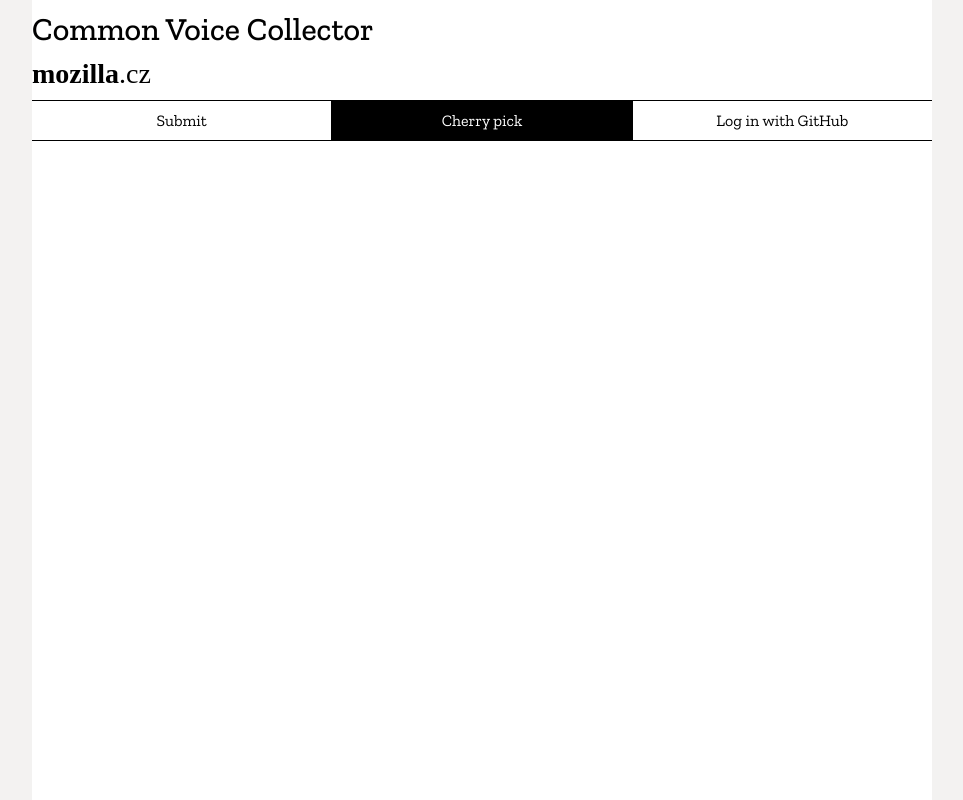
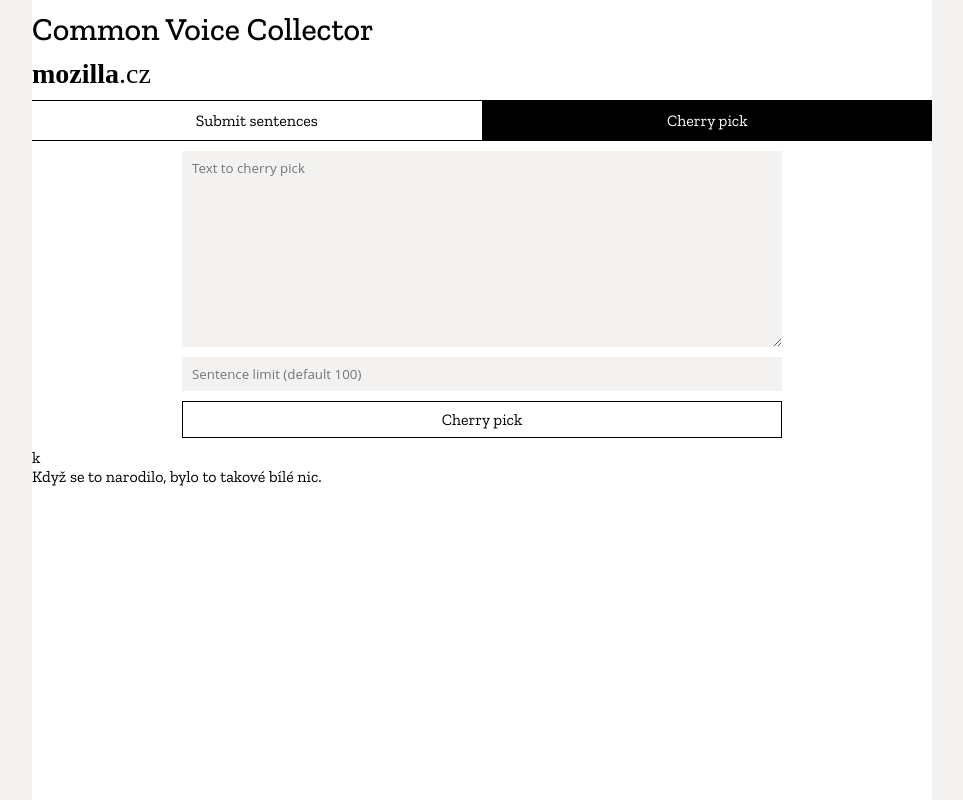
Before and after one commit to MekliCZ/voice-collector, a React app: page /cherrypick in a window 1280 px wide. Shown: the whole page, without its empty margins (158-1121 px from the left). Built offline with nearby package versions, Linux system fonts and the light colour scheme; a web font is replaced by a local one.

Commit message:
Cherrypick page & filter

```diff
--- a/package.json
+++ b/package.json
@@ -43,7 +43,8 @@
     "webpack": "3.8.1",
     "webpack-dev-server": "2.9.4",
     "webpack-manifest-plugin": "1.3.2",
-    "whatwg-fetch": "2.0.3"
+    "whatwg-fetch": "2.0.3",
+    "xregexp": "^4.1.1"
   },
   "scripts": {
     "start": "node scripts/start.js",
--- a/src/App.js
+++ b/src/App.js
@@ -2,6 +2,7 @@
 import './App.css';
 import Navigation from './components/Navigation';
 import Submit from './pages/Submit';
+import CherryPick from './pages/CherryPick';
 import {Route} from 'react-router';
 
 class App extends Component {
@@ -12,6 +13,7 @@
                 <div className="logo">mozilla<span className="logo-suffix">.cz</span></div>
                 <Navigation/>
                 <Route path="/submit" component={Submit}/>
+                <Route path="/cherrypick" component={CherryPick}/>
             </div>
         );
     }
--- a/src/components/Navigation.js
+++ b/src/components/Navigation.js
@@ -6,9 +6,8 @@
     render() {
         return(
             <nav>
-                <NavLink activeClassName="active" to="/submit">Submit</NavLink>
+                <NavLink activeClassName="active" to="/submit">Submit sentences</NavLink>
                 <NavLink activeClassName="active" to="/cherrypick">Cherry pick</NavLink>
-                <NavLink activeClassName="active" className="link-login" to="/login">Log in with GitHub</NavLink>
             </nav>
         );
     }
--- /dev/null
+++ b/src/pages/CherryPick.js
@@ -0,0 +1,56 @@
+import React, {Component} from 'react';
+import XRegExp from 'xregexp';
+
+export default class CherryPick extends Component {
+    constructor(props) {
+        super(props);
+
+        this.state = {
+            text: '',
+            limit: 100,
+        };
+
+        this.handleSubmit = this.handleSubmit.bind(this);
+    }
+
+    handleSubmit(event) {
+        event.preventDefault();
+        this.processText();
+    }
+
+    processText() {
+        let sentenceRegex = new RegExp(/[^\s][^.!?]+[.!?]+/g);
+        let charRegex = new RegExp(/[\"\(\)…\d]/g);
+        let sentences = this.state.text.match(sentenceRegex);
+        let shortSentences = [];
+        sentences.forEach((item) => {
+            if (item.length < 60 && !item.match(charRegex)) {
+                shortSentences.push(item);
+            }
+        });
+        let finalSentences = shortSentences.slice(0, this.state.limit);
+        console.log(finalSentences);
+    }
+
+    render() {
+        return(
+            <div className="pageContent">
+                <form onSubmit={this.handleSubmit}>
+                    <textarea rows="10" name="text" placeholder="Text to cherry pick" onChange={(event) => {
+                        this.setState({text: event.target.value});
+                    }}/>
+                    <input type="number" name="limit" placeholder="Sentence limit (default 100)" onChange={(event) => {
+                        this.setState({limit: event.target.value});
+                    }}/>
+                    <input type="submit" value="Cherry pick"/>
+                </form>
+                <div className="sentences">
+                    <div className="sentence">
+                        <div className="sentence-status sentence-status-pass">k</div>
+                        <div className="sentence-value">Když se to narodilo, bylo to takové bílé nic.</div>
+                    </div>
+                </div>
+            </div>
+        );
+    }
+}
```
Also changed, not shown: src/pages/CherryPick.css (added), 1 other file (tests, documents, lock files or other folders).
